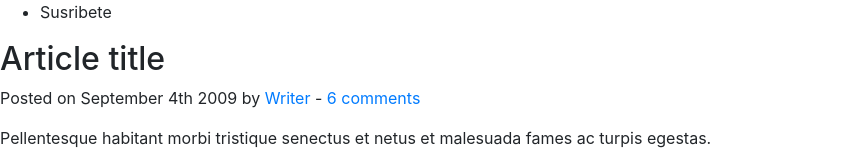
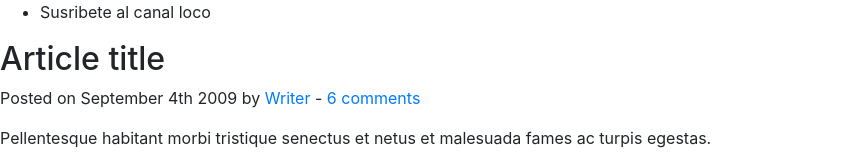
Before and after one commit to Izaack-B97/demo-repo2, a plain HTML site: page index.html in a window 1280 px wide. Shown: the top 160 px of the page, without its empty margins (0-858 px from the left). Drawn offline with nearby package versions, Linux system fonts and the light colour scheme.

Commit message:
Se modificoel archivo index.html la palabra loco

```diff
--- a/index.html
+++ b/index.html
@@ -13,7 +13,7 @@
 	<header>
 		<nav>
 			<ul>
-				<li>Susribete</li>
+				<li>Susribete al canal  loco</li>
 			</ul>
 		</nav>
 	</header>
```
